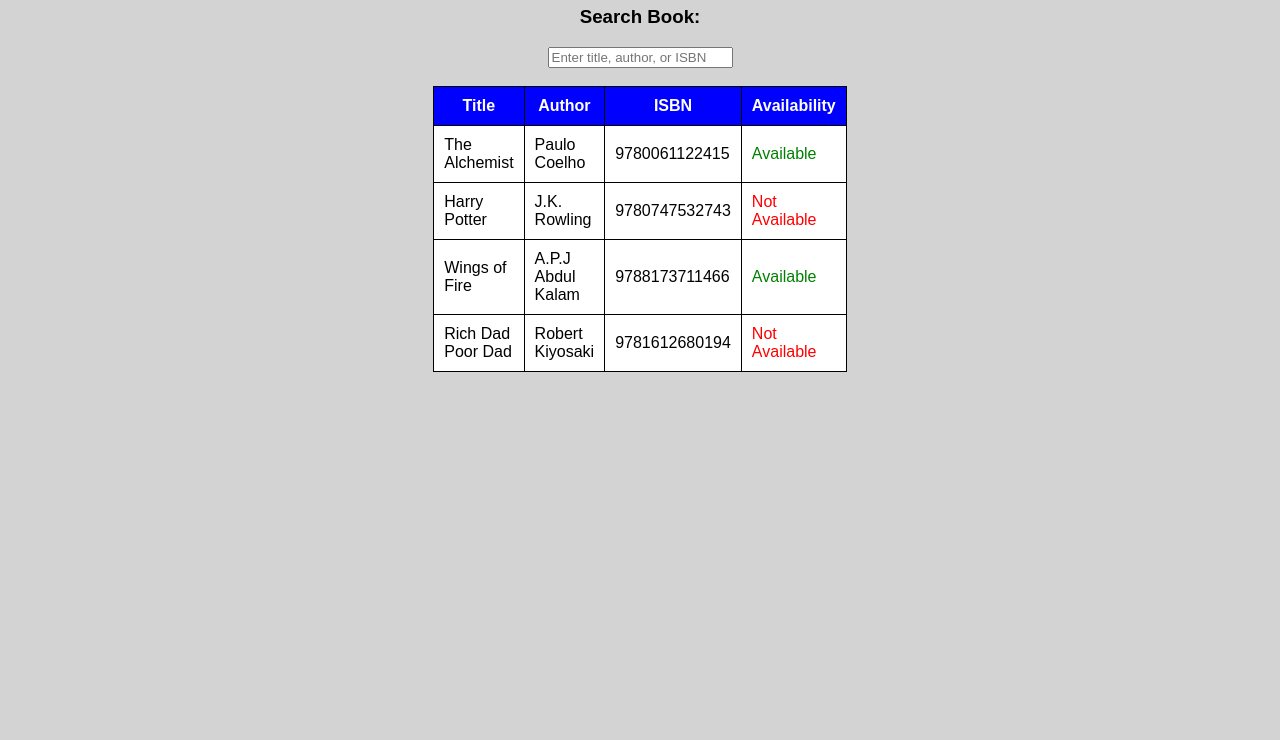
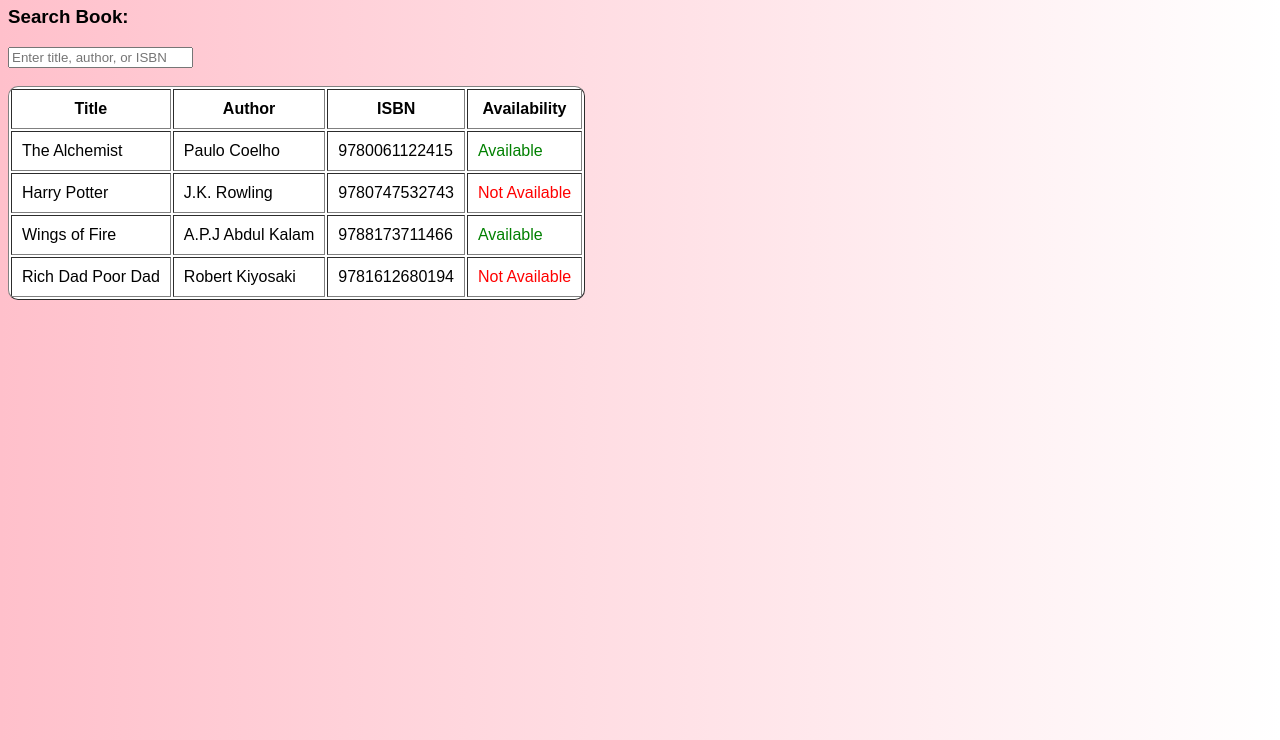
Before and after one commit to chinmayscse25-ai/index.html, a plain HTML site: page index.html in a window 1280 px wide. Shown: the part 60-800 px from the top of the page. Drawn offline with Linux system fonts and the light colour scheme.

Commit message:
Update style.css

```diff
--- a/style.css
+++ b/style.css
@@ -1,26 +1,36 @@
 body {
-    font-family: Arial;
-    background-color: lightgray;
-    text-align: center;
+    background: linear-gradient(to right, Pink, White);
+    font-family: Arial, sans-serif;
 }
 
 h1 {
-    color: dark blue;
+    color: red;
+    font-weight: bold;
+}
+.search-box {
+    border-radius: 20px;
+    padding: 10px;
 }
 
+
 table {
-    margin: auto;
-    border-collapse: collapse;
-    width: 70;
     background-color: white;
+    border-radius: 10px;
+    overflow: hidden;
 }
 
-th {
-    background-color: blue;
-    color: white;
+
+.available {
+    color: green ! important;
+    font-weight: bold;
 }
 
-td, th {
+.not-available {
+    color: red !important;
+    font-weight: bold;
+}
+footer {
+    background-color:white;
+    color: red;
     padding: 10px;
-    border: 1px solid black;
 }
```
